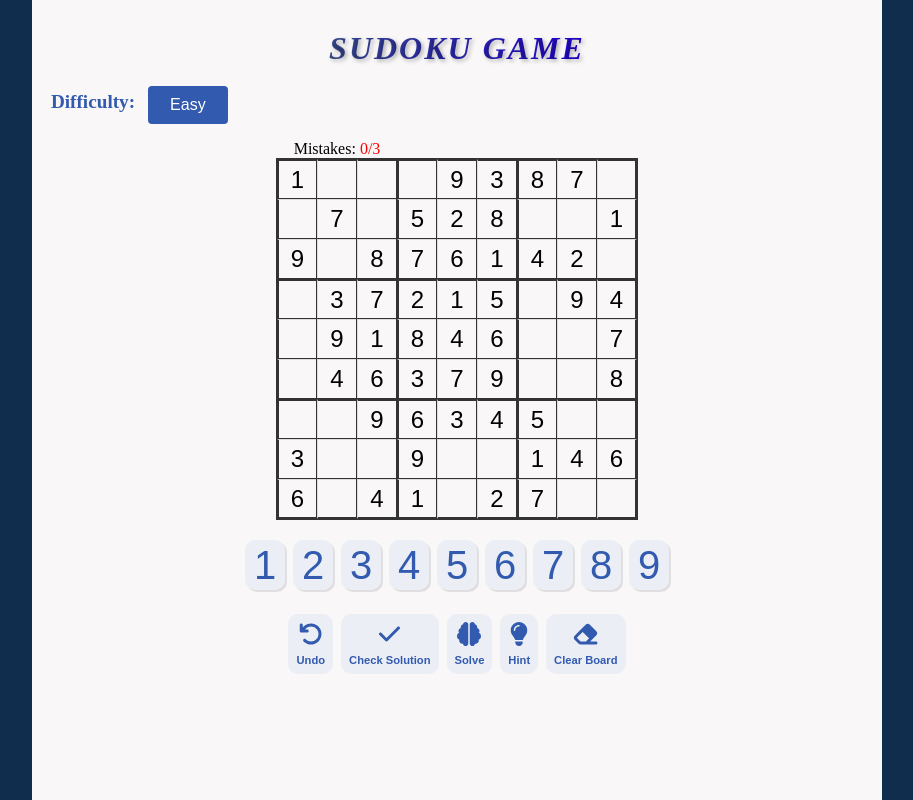
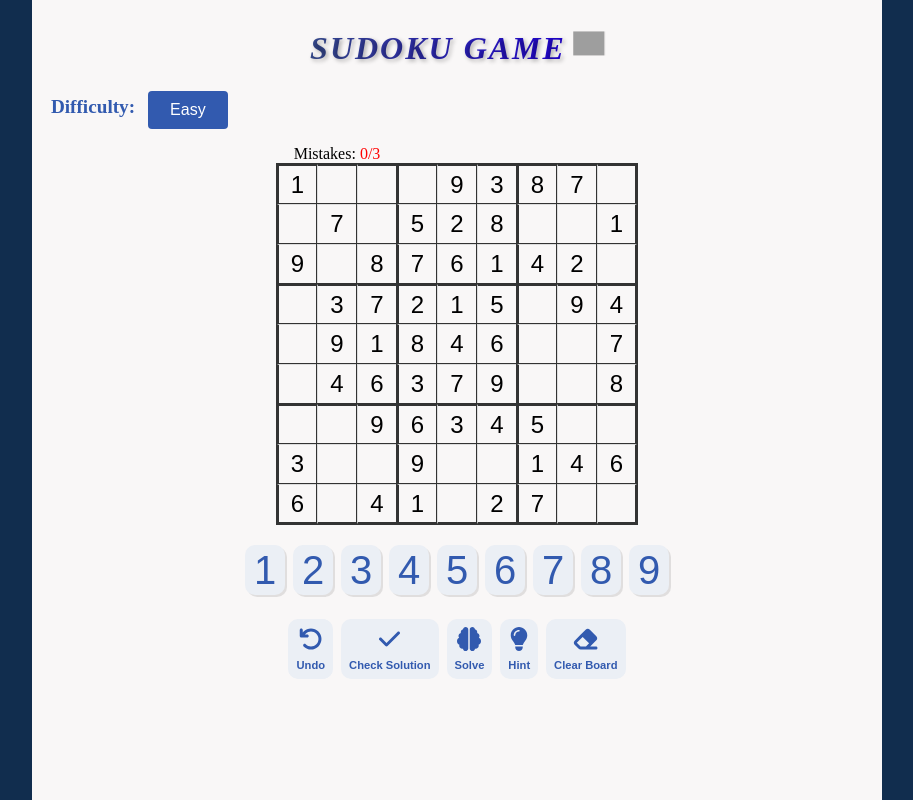
Before and after one commit to ahmadfa-lb/Sudoku-Game-in-React-and-TypeScript, a React (Vite) app: page / in a window 1280 px wide. Shown: the whole page, without its empty margins (183-1096 px from the left). Built offline with nearby package versions, Linux system fonts and the light colour scheme; grey boxes are pictures that could not be loaded.

Commit message:
organizing all the css files,adding img animation

```diff
--- a/src/App.css
+++ b/src/App.css
@@ -1,13 +1,3 @@
-body {
-  display: flex;
-  flex-direction: column;
-  align-items: center;
-  padding: 0 10px;
-  justify-content: center;
-  min-height: 100vh;
-  background: #112d4e;
-}
-
 .game-container {
   /* position: relative; */
   width: 850px;
@@ -19,6 +9,29 @@ body {
   padding: 30px 40px;
   height: 100vh;
   z-index: 1;
+}
+
+.game-container .header{
+  display: flex;
+  justify-content: center;
+  align-items: center;
+  gap: .5rem;
+  margin-bottom: 1.5rem;
+}
+
+.game-container .header .sudoku-image {
+  width: 30px;
+  margin-bottom: 10px;
+  animation: zoomInOut 3s ease-in-out infinite;
+}
+
+@keyframes zoomInOut {
+  0%, 100% {
+    transform: scale(1);
+  }
+  50% {
+    transform: scale(1.2);
+  }
 }
 
 .game-container .game-name {
@@ -33,7 +46,7 @@ body {
   color: transparent;
   font-style: italic;
   text-transform: uppercase;
-  margin-bottom: 1.2rem;
+  /* margin-bottom: 1.2rem; */
 }
 
 .game-container .mistakes {
@@ -103,47 +116,7 @@ body {
   background-color: #3f72af;
 }
 
-.game-modal {
-  position: fixed;
-  left: 0;
-  top: 0;
-  width: 100%;
-  height: 100%;
-  padding: 0 10px;
-  display: flex;
-  opacity: 0;
-  pointer-events: none;
-  z-index: 100;
-  align-items: center;
-  justify-content: center;
-  background: rgba(0, 0, 0, 0.6);
-  transition: opacity 0.4s ease;
-  transition: all 0.3s ease;
-}
 
-.game-modal.show {
-  opacity: 1;
-  pointer-events: auto;
-}
-
-
-
-/* /////////////   diff-container   /////////// */
-
-.game-container .diff{
-  display: flex;
-  /* align-items: flex-start; */
-  /* position: relative; */
-  gap: .5rem;
-  margin-left: -40rem;
-  margin-bottom: 1rem;
-}
-
-.game-container .diff h1{
-  font-size: 1.2rem;
-  color: #325aaf;
-  margin: .3rem;
-}
 
 /* /////////////////// media queries //////////////////////// */
 
@@ -192,4 +165,32 @@ body {
     margin-left: -10rem;
     font-size: 1rem;
   }
+
+  .sudoku-container {
+    width: fit-content;
+    z-index: 2;
+  }
+
+  .sudoku-cell {
+    width: 30px;
+    height: 30px;
+    font-size: 1.3rem;
+  }
+
+  .number-buttons {
+    margin-top: 20px;
+    display: flex;
+    flex-direction: row;
+    gap: 5px;
+  }
+
+  .number-button {
+    width: 30px;
+    height: 35px;
+    font-size: 1.3rem;
+  }
+
+  .game-modal .content {
+    width: 300px;
+  }
 }
--- a/src/App.tsx
+++ b/src/App.tsx
@@ -5,6 +5,7 @@ import BoxResult from "./components/BoxResult";
 import DifficultySelector from "./components/DifficultySelector";
 import { generatePuzzle } from "./puzzleGenerator";
 import { solveBoard } from "./solveBoard"
+import SudokuImg from "./assets/sudoku_img.png"
 
 import "./App.css";
 import { library } from "@fortawesome/fontawesome-svg-core";
@@ -177,14 +178,14 @@ const App: React.FC = () => {
         <BoxResult resetGame={resetGame} gameResult={gameResult!} />
       )}
       <div className="game-container">
+        <div className="header">
         <h1 className="game-name">Sudoku Game</h1>
-        <div className="diff">
-          <h1>Difficulty:</h1>
+        <img src={SudokuImg} alt="Sudoku Icon" className="sudoku-image" />
+        </div>
           <DifficultySelector
             items={difficulties}
             onSelect={handleDifficultySelect}
           />
-        </div>
         <div className="mistakes">
           Mistakes:{" "}
           <span>
--- a/src/components/BoxResult.tsx
+++ b/src/components/BoxResult.tsx
@@ -1,5 +1,5 @@
 import React from 'react';
-import '../index.css';
+import './BoxResult.css';
 import lostGif from '../assets/lost.gif';
 import victoryGif from '../assets/victory.gif';
 
--- /dev/null
+++ b/src/components/DifficultySelector.css
@@ -0,0 +1,63 @@
+/* /////////////   diff-container   /////////// */
+
+.diff {
+  display: flex;
+  /* align-items: flex-start; */
+  position: relative;
+  gap: 0.5rem;
+  margin-left: -40rem;
+  margin-bottom: 1rem;
+}
+
+.diff h1 {
+  font-size: 1.2rem;
+  color: #325aaf;
+  margin: 0.3rem;
+}
+
+/* ///////////////    Difficulties Selector    //////////////// */
+
+.dropdownButtonStyle {
+  /* padding: .2rem 20px 0px 0px; */
+  /* cursor: pointer; */
+  /* background-Color: #f0f0f0; */
+  /* border: 1px solid #ccc; */
+  border-radius: 4px;
+  width: 5rem;
+  color: #fff;
+  background-color: #325aaf;
+  padding: 10px;
+  cursor: pointer;
+  font-size: 1rem;
+  /* text-align: left; */
+  border: none;
+  /* width: 100%; */
+}
+
+.dropdownMenuStyle {
+  margin-top: 5px;
+  display: flex;
+  flex-direction: column;
+  border: 1px solid #ccc;
+  border-radius: 4px;
+  overflow: hidden;
+  background-color: #ffffff;
+  position: absolute;
+  left: 102px;
+  top: 35px;
+  z-index: 1000;
+}
+
+.optionButtonStyle {
+  padding: 10px;
+  cursor: pointer;
+  text-align: left;
+  border: none;
+  width: 100%;
+  background-color: #f0f0f0;
+}
+
+.optionButtonStyle.selected {
+  color: #ccc;
+  background-color: #325aaf;
+}
--- a/src/components/DifficultySelector.tsx
+++ b/src/components/DifficultySelector.tsx
@@ -1,5 +1,5 @@
-import React, { useState } from 'react';
-import '../index.css'
+import React, { useState } from "react";
+import "./DifficultySelector.css";
 
 interface DifficultyItem {
   label: string;
@@ -11,8 +11,11 @@ interface DifficultySelectorProps {
   onSelect: (value: string) => void;
 }
 
-const DifficultySelector: React.FC<DifficultySelectorProps> = ({ items, onSelect }) => {
-  const [selectedValue, setSelectedValue] = useState<string>('easy');
+const DifficultySelector: React.FC<DifficultySelectorProps> = ({
+  items,
+  onSelect,
+}) => {
+  const [selectedValue, setSelectedValue] = useState<string>("easy");
   const [isOpen, setIsOpen] = useState<boolean>(false);
 
   const handleSelect = (value: string) => {
@@ -23,22 +26,25 @@ const DifficultySelector: React.FC<DifficultySelectorProps> = ({ items, onSelect
 
   const toggleDropdown = () => setIsOpen(!isOpen);
 
-  const selectedLabel = items.find(item => item.value === selectedValue)?.label || 'easy';
+  const selectedLabel =
+    items.find((item) => item.value === selectedValue)?.label || "easy";
 
   return (
-    <div>
-      <button onClick={toggleDropdown} className='dropdownButtonStyle'>
+    <div className="diff">
+      <h1>Difficulty:</h1>
+      <button onClick={toggleDropdown} className="dropdownButtonStyle">
         {selectedLabel}
       </button>
 
       {isOpen && (
-        <div className='dropdownMenuStyle'>
-          {items.map(item => (
+        <div className="dropdownMenuStyle">
+          {items.map((item) => (
             <button
               key={item.value}
               onClick={() => handleSelect(item.value)}
-              className={`optionButtonStyle ${item.value === selectedValue ? 'selected' : ''}`
-              }
+              className={`optionButtonStyle ${
+                item.value === selectedValue ? "selected" : ""
+              }`}
             >
               {item.label}
             </button>
--- /dev/null
+++ b/src/components/NumbersBtns.css
@@ -0,0 +1,23 @@
+.number-buttons {
+  margin-top: 20px;
+  display: flex;
+  flex-direction: row;
+  gap: 8px;
+}
+
+.number-button {
+  width: 40px;
+  height: 50px;
+  box-shadow: 2px 2px rgba(0, 0, 0, 0.1);
+  border: none;
+  border-radius: 10px;
+  cursor: pointer;
+  color: #325aaf;
+  background-color: #ebeff5;
+  font-size: 2.5rem;
+}
+
+.number-button:hover {
+  color: #f9f7f7;
+  background-color: #3f72af;
+}
--- a/src/components/NumbersBtns.tsx
+++ b/src/components/NumbersBtns.tsx
@@ -1,5 +1,5 @@
 import React from 'react';
-import '../index.css';
+import './NumbersBtns.css';
 
 interface NumbersBtnsProps {
   onNumberClick: (number: string) => void;
--- /dev/null
+++ b/src/components/SudokuGrid.css
@@ -0,0 +1,56 @@
+.sudoku-container {
+  display: grid;
+  grid-template-columns: repeat(9, 1fr);
+  gap: 0px;
+  border: 1px solid #333;
+  width: fit-content;
+  z-index: 2;
+}
+
+.sudoku-cell {
+  width: 40px;
+  height: 40px;
+  text-align: center;
+  border: 0.1px solid #ddd;
+  outline: 1px solid #333;
+  background-color: #f9f7f7;
+  font-size: 1.5rem;
+  cursor: pointer;
+}
+
+.sudoku-cell.valid {
+  color: blue;
+}
+
+.sudoku-cell.conflict {
+  color: red;
+}
+
+.sudoku-cell.highlighted {
+  background-color: #dbe2ef;
+}
+
+.sudoku-cell.mistake-number {
+  background-color: #3f72af;
+}
+
+.sudoku-cell.conflict {
+  background-color: #f58282;
+}
+
+.sudoku-cell.focused {
+  background-color: #3f72af;
+}
+
+.sudoku-cell.border-top {
+  border-top: 2px solid #333;
+}
+.sudoku-cell.border-left {
+  border-left: 2px solid #333;
+}
+.sudoku-cell.border-right {
+  border-right: 2px solid #333;
+}
+.sudoku-cell.border-bottom {
+  border-bottom: 2px solid #333;
+}
--- a/src/index.css
+++ b/src/index.css
@@ -4,220 +4,12 @@
   box-sizing: border-box;
 }
 
-.sudoku-container {
-  display: grid;
-  grid-template-columns: repeat(9, 1fr);
-  gap: 0px;
-  border: 1px solid #333;
-  width: fit-content;
-  z-index: 2;
-}
-
-.sudoku-cell {
-  width: 40px;
-  height: 40px;
-  text-align: center;
-  border: 0.1px solid #ddd;
-  outline: 1px solid #333;
-  background-color: #f9f7f7;
-  font-size: 1.5rem;
-  cursor: pointer;
-}
-
-.sudoku-cell.valid {
-  color: blue;
-}
-
-.sudoku-cell.conflict {
-  color: red;
-}
-
-.sudoku-cell.highlighted {
-  background-color: #dbe2ef;
-}
-
-.sudoku-cell.mistake-number {
-  background-color: #3f72af;
-}
-
-.sudoku-cell.conflict {
-  background-color: #f58282;
-}
-
-.sudoku-cell.focused {
-  background-color: #3f72af;
-}
-
-.sudoku-cell.border-top {
-  border-top: 2px solid #333;
-}
-.sudoku-cell.border-left {
-  border-left: 2px solid #333;
-}
-.sudoku-cell.border-right {
-  border-right: 2px solid #333;
-}
-.sudoku-cell.border-bottom {
-  border-bottom: 2px solid #333;
-}
-
-.number-buttons {
-  margin-top: 20px;
-  display: flex;
-  flex-direction: row;
-  gap: 8px;
-}
-
-.number-button {
-  width: 40px;
-  height: 50px;
-  box-shadow: 2px 2px rgba(0, 0, 0, 0.1);
-  border: none;
-  border-radius: 10px;
-  cursor: pointer;
-  color: #325aaf;
-  background-color: #ebeff5;
-  font-size: 2.5rem;
-}
-
-.number-button:hover {
-  color: #f9f7f7;
-  background-color: #3f72af;
-}
-
-/* //////////////// Box-results ////////////////// */
-.game-modal {
-  position: fixed;
-  left: 0;
-  top: 0;
-  width: 100%;
-  height: 100%;
-  padding: 0 10px;
-  display: flex;
-  opacity: 0;
-  pointer-events: none;
-  z-index: 1000000;
-  align-items: center;
-  justify-content: center;
-  background: rgba(0, 0, 0, 0.6);
-  transition: opacity 0.4s ease;
-}
-
-.game-modal.show {
-  opacity: 1;
-  pointer-events: auto;
-}
-
-.game-modal .content {
-  background: #fff;
-  max-width: 400px;
-  width: 100%;
-  text-align: center;
-  border-radius: 10px;
-  padding: 20px;
-}
-
-.game-modal img {
-  max-width: 100%;
-  margin-bottom: 20px;
-}
-
-.game-modal button {
-  padding: 12px 23px;
-  border: none;
-  border-radius: 10px;
-  cursor: pointer;
-  color: #f9f7f7;
-  background-color: #112d4e;
-  font-size: 1.4rem;
-}
-
-.game-modal button:hover {
-  color: #f9f7f7;
-  background-color: #3f72af;
-  transition: all 0.1s ease;
-  /* transform: scale(1.05); */
-  transform: scale3d(1.1, 1.1, 1);
-}
-
-/* ///////////////    Difficulties Selector    //////////////// */
-
-.dropdownButtonStyle {
-  /* padding: .2rem 20px 0px 0px; */
-  /* cursor: pointer; */
-  /* background-Color: #f0f0f0; */
-  /* border: 1px solid #ccc; */
-  border-radius: 4px;
-  width: 5rem;
-  color: #fff;
-  background-color: #325aaf;
-  padding: 10px;
-  cursor: pointer;
-  font-size: 1rem;
-  /* text-align: left; */
-  border: none;
-  /* width: 100%; */
-}
-
-.dropdownMenuStyle{
-  margin-top: 5px;
+body {
   display: flex;
   flex-direction: column;
-  border: 1px solid #ccc;
-  border-radius: 4px;
-  overflow: hidden;
-  background-color: #ffffff;
-  position: absolute;
-  z-index: 1000;
+  align-items: center;
+  padding: 0 10px;
+  justify-content: center;
+  min-height: 100vh;
+  background: #112d4e;
 }
-
-
-.optionButtonStyle{
-  padding: 10px;
-  cursor: pointer;
-  text-align: left;
-  border: none;
-  width: 100%;
-  background-color: #f0f0f0;
-}
-
-.optionButtonStyle.selected{
-  color: #ccc;
-  background-color: #325aaf;
-}
-
-
-
-
-@media (max-width: 768px){
-
-  .sudoku-container {
-    width: fit-content;
-    z-index: 2;
-  }
-
-  .sudoku-cell {
-    width: 30px;
-    height: 30px;
-    font-size: 1.3rem;
-  }
-
-  .number-buttons {
-    margin-top: 20px;
-    display: flex;
-    flex-direction: row;
-    gap: 5px;
-  }
-
-  .number-button {
-    width: 30px;
-    height: 35px;
-    font-size: 1.3rem;
-  }
-
-  .game-modal .content {
-    width: 300px;
-  }
-
-
-}
```
Also changed, not shown: src/components/BoxResult.css (added, +54 -0 lines), src/components/SudokuGrid.tsx (+3 -65 lines), 1 other file (tests, documents, lock files or other folders).
